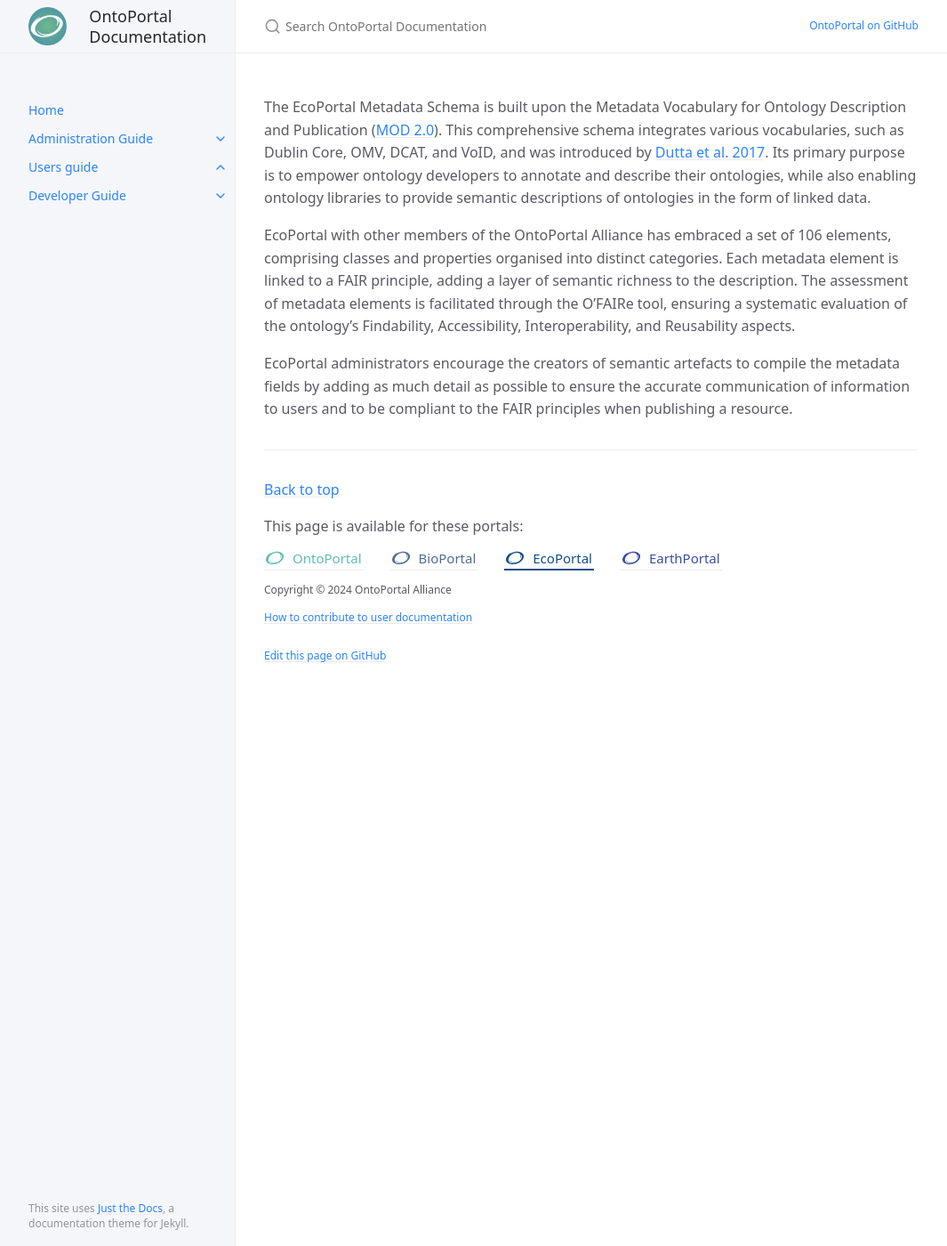
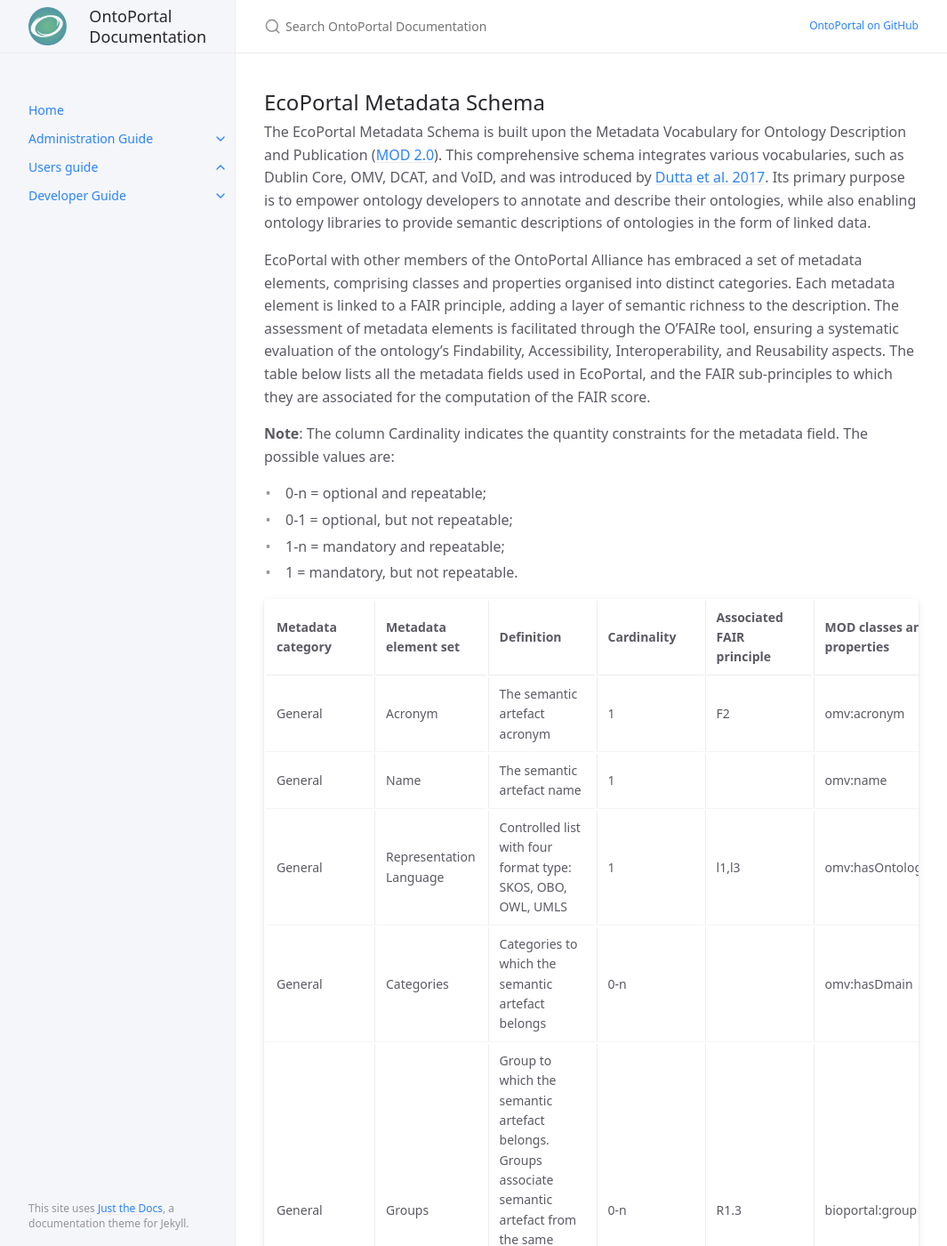
Before and after one commit to MajidFiaz/documentation, a Jekyll site: the page built from docs/users-guide-docs/documentation/ecoportal/metadata_schema.md, in a window 1280 px wide and 1400 px high. Shown: the whole window at 89% size, without its empty margins (107-1172 px from the left). Built offline with Jekyll 4.4.1, drawn with Linux system fonts in a browser that asks for light colours; some of the changed text lies outside the part shown.

Commit message:
table testing

```diff
--- a/_includes/shared_doc/metadata_schema/MOD.md
+++ b/_includes/shared_doc/metadata_schema/MOD.md
@@ -1,5 +1,11 @@
-The {{ page.portal }} Metadata Schema is built upon the Metadata Vocabulary for Ontology Description and Publication ([MOD 2.0](https://w3id.org/mod/2.0)). This comprehensive schema integrates various vocabularies, such as Dublin Core, OMV, DCAT, and VoID, and was introduced by [Dutta et al. 2017](http://dx.doi.org/10.1007/978-3-319-70863-8_17). Its primary purpose is to empower ontology developers to annotate and describe their ontologies, while also enabling ontology libraries to provide semantic descriptions of ontologies in the form of linked data.
+## EcoPortal Metadata Schema
+The EcoPortal Metadata Schema is built upon the Metadata Vocabulary for Ontology Description and Publication ([MOD 2.0](https://w3id.org/mod/2.0)). This comprehensive schema integrates various vocabularies, such as Dublin Core, OMV, DCAT, and VoID, and was introduced by [Dutta et al. 2017](http://dx.doi.org/10.1007/978-3-319-70863-8_17). Its primary purpose is to empower ontology developers to annotate and describe their ontologies, while also enabling ontology libraries to provide semantic descriptions of ontologies in the form of linked data.
 
-{{ page.portal }} with other members of the OntoPortal Alliance has embraced a set of 106 elements, comprising classes and properties organised into distinct categories. Each metadata element is linked to a FAIR principle, adding a layer of semantic richness to the description. The assessment of metadata elements is facilitated through the O'FAIRe tool, ensuring a systematic evaluation of the ontology's Findability, Accessibility, Interoperability, and Reusability aspects.
+EcoPortal with other members of the OntoPortal Alliance has embraced a set of metadata elements, comprising classes and properties organised into distinct categories. Each metadata element is linked to a FAIR principle, adding a layer of semantic richness to the description. The assessment of metadata elements is facilitated through the O'FAIRe tool, ensuring a systematic evaluation of the ontology's Findability, Accessibility, Interoperability, and Reusability aspects.
+The table below lists all the metadata fields used in EcoPortal, and the FAIR sub-principles to which they are associated for the computation of the FAIR score.
 
-{{ page.portal }} administrators encourage the creators of semantic artefacts to compile the metadata fields by adding as much detail as possible to ensure the accurate communication of information to users and to be compliant to the FAIR principles when publishing a resource.
+__Note__: The column Cardinality indicates the quantity constraints for the metadata field. The possible values are:
+- 0-n = optional and repeatable;
+- 0-1 = optional, but not repeatable;
+- 1-n = mandatory and repeatable;
+- 1 = mandatory, but not repeatable.
--- /dev/null
+++ b/_includes/shared_doc/metadata_schema/table.md
@@ -0,0 +1,8 @@
+| Metadata category | Metadata element set    | Definition                                                                                                                                                          | Cardinality | Associated FAIR principle | MOD classes and properties | Example and notes |
+|:------------------|:------------------------|:--------------------------------------------------------------------------------------------------------------------------------------------------------------------|:------------|:--------------------------|:---------------------------|:-----------------|
+| General           | Acronym                 | The semantic artefact acronym                                                                                                                                       | 1           | F2                        | omv:acronym                |                  |
+| General           | Name                    | The semantic artefact name                                                                                                                                          | 1           |                           | omv:name                   |                  |
+| General           | Representation Language | Controlled list with four format type: SKOS, OBO, OWL, UMLS                                                                                                         | 1           | l1,l3                     | omv:hasOntologyLanguage    |                  |
+| General           | Categories              | Categories to which the semantic artefact belongs                                                                                                                   | 0-n         |                           | omv:hasDmain               |                  |
+| General           | Groups                  | Group to which the semantic artefact belongs. Groups associate semantic artefact from the same project or organisation, for better identification of the provenance | 0-n         | R1.3                      | bioportal:group            |                  |
+| General           | Administrators          | Controlled list with registered user on EcoPortal                                                                                                                   | 1-n         |                           | bioportal:administeredBy   |                  |
--- a/docs/users-guide-docs/documentation/ecoportal/metadata_schema.md
+++ b/docs/users-guide-docs/documentation/ecoportal/metadata_schema.md
@@ -9,3 +9,4 @@ nav_order: 3
 
 
 {% include shared_doc/metadata_schema/MOD.md  %}
+{% include shared_doc/metadata_schema/table.md  %}
```
Also changed, not shown: docs/users-guide-docs/documentation/ecoportal/platform_overview/ontology_details.md (+0 -1 lines).
